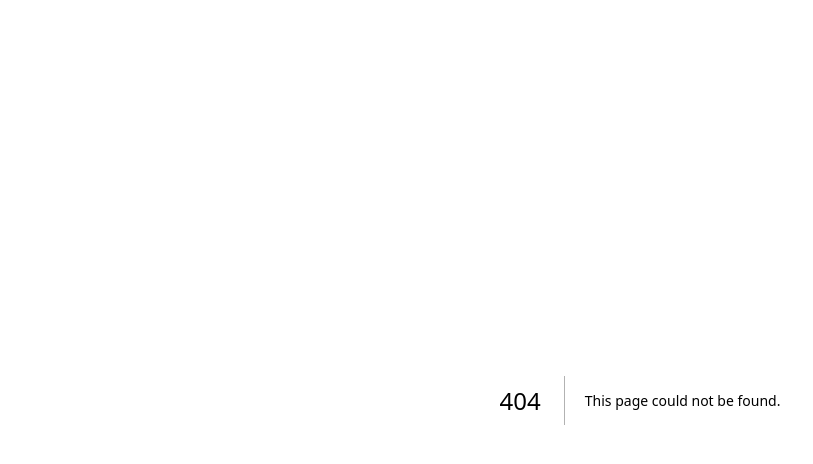
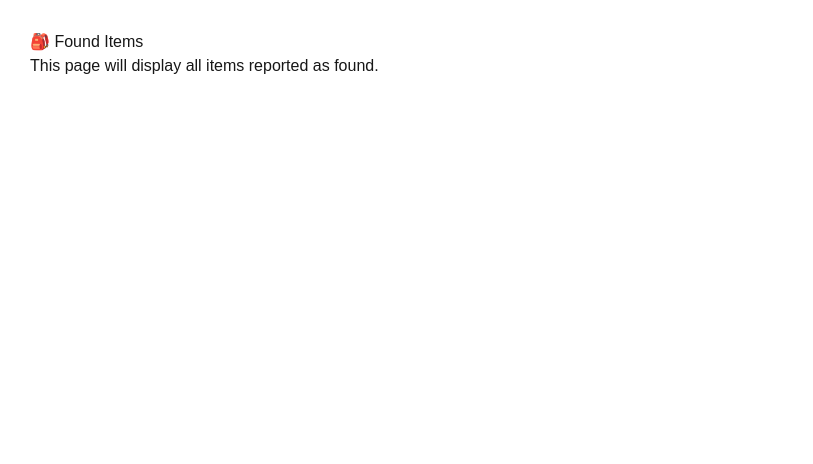
Before and after one commit to umeshtilak91/lost-found-platform, a Next.js app in the folder frontend/: page /found in a window 1280 px wide. Before the commit this address had no page. Shown: the top 464 px of the page, without its empty margins (0-813 px from the left). Built offline with nearby package versions, Linux system fonts and the light colour scheme.

Commit message:
Add application routes for lost, found, report and login

```diff
--- /dev/null
+++ b/frontend/app/found/page.tsx
@@ -0,0 +1,11 @@
+export default function FoundPage() {
+  return (
+    <main style={{ padding: "30px" }}>
+      <h1>🎒 Found Items</h1>
+
+      <p>
+        This page will display all items reported as found.
+      </p>
+    </main>
+  );
+}
--- /dev/null
+++ b/frontend/app/login/page.tsx
@@ -0,0 +1,11 @@
+export default function LoginPage() {
+  return (
+    <main style={{ padding: "30px" }}>
+      <h1>👤 Login</h1>
+
+      <p>
+        Google Authentication will be added here later.
+      </p>
+    </main>
+  );
+}
--- /dev/null
+++ b/frontend/app/lost/page.tsx
@@ -0,0 +1,11 @@
+export default function LostPage() {
+  return (
+    <main style={{ padding: "30px" }}>
+      <h1>🔍 Lost Items</h1>
+
+      <p>
+        This page will display all items reported as lost.
+      </p>
+    </main>
+  );
+}
--- /dev/null
+++ b/frontend/app/report/page.tsx
@@ -0,0 +1,11 @@
+export default function ReportPage() {
+  return (
+    <main style={{ padding: "30px" }}>
+      <h1>➕ Report Item</h1>
+
+      <p>
+        Users will submit lost or found items from this page.
+      </p>
+    </main>
+  );
+}
```
